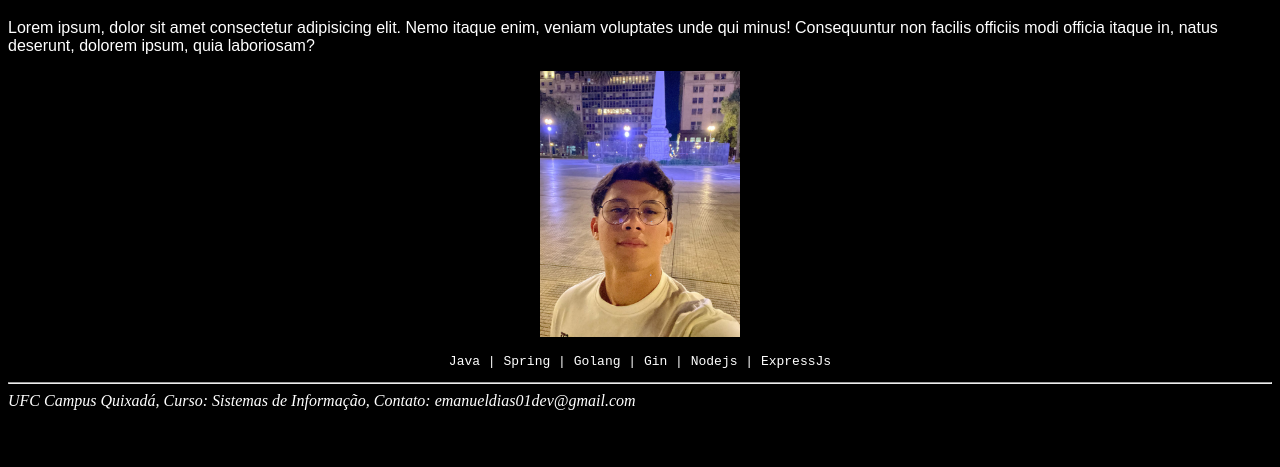
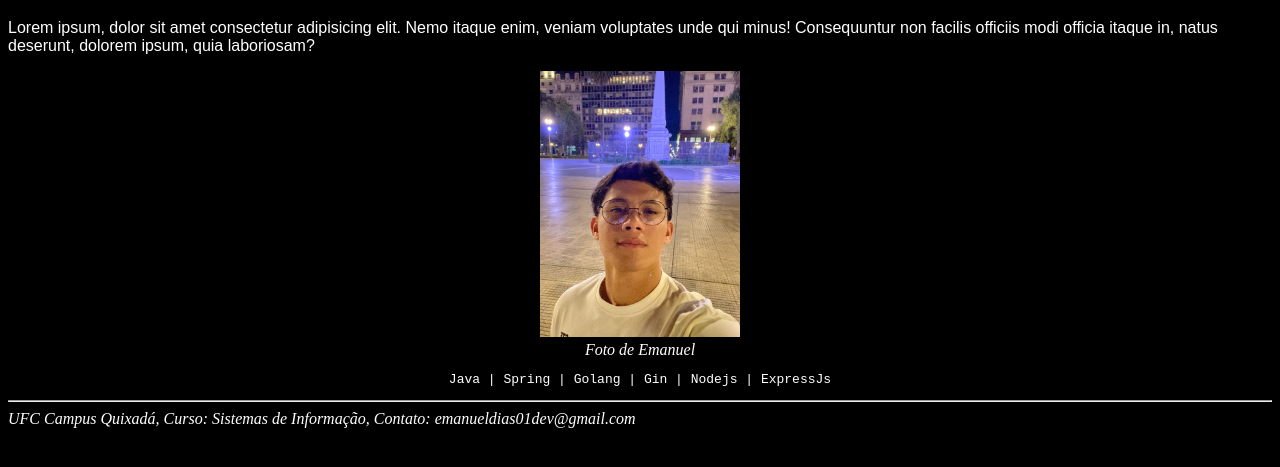
Before and after one commit to emanueldias01/site-pessoal-web, a plain HTML site: page web/index.html in a window 1280 px wide. Shown: the part 61-528 px from the top of the page. Drawn offline with Linux system fonts and the light colour scheme.

Commit message:
add citacao

```diff
--- a/web/index.html
+++ b/web/index.html
@@ -14,7 +14,8 @@
     <p>Lorem ipsum, dolor sit amet consectetur adipisicing elit. Nemo itaque enim, veniam voluptates unde qui minus! Consequuntur non facilis officiis modi officia itaque in, natus deserunt, dolorem ipsum, quia laboriosam?</p>
 
     <div class="personal">
-        <img src="foto.jpeg" width="200" alt="Imagem Emanuel Dias">
+        <img src="foto.jpeg" width="200" alt="Imagem Emanuel Dias"> <br>
+        <cite>Foto de Emanuel</cite>
         <pre>Java | Spring | Golang | Gin | Nodejs | ExpressJs</pre>
     </div>
 
```
